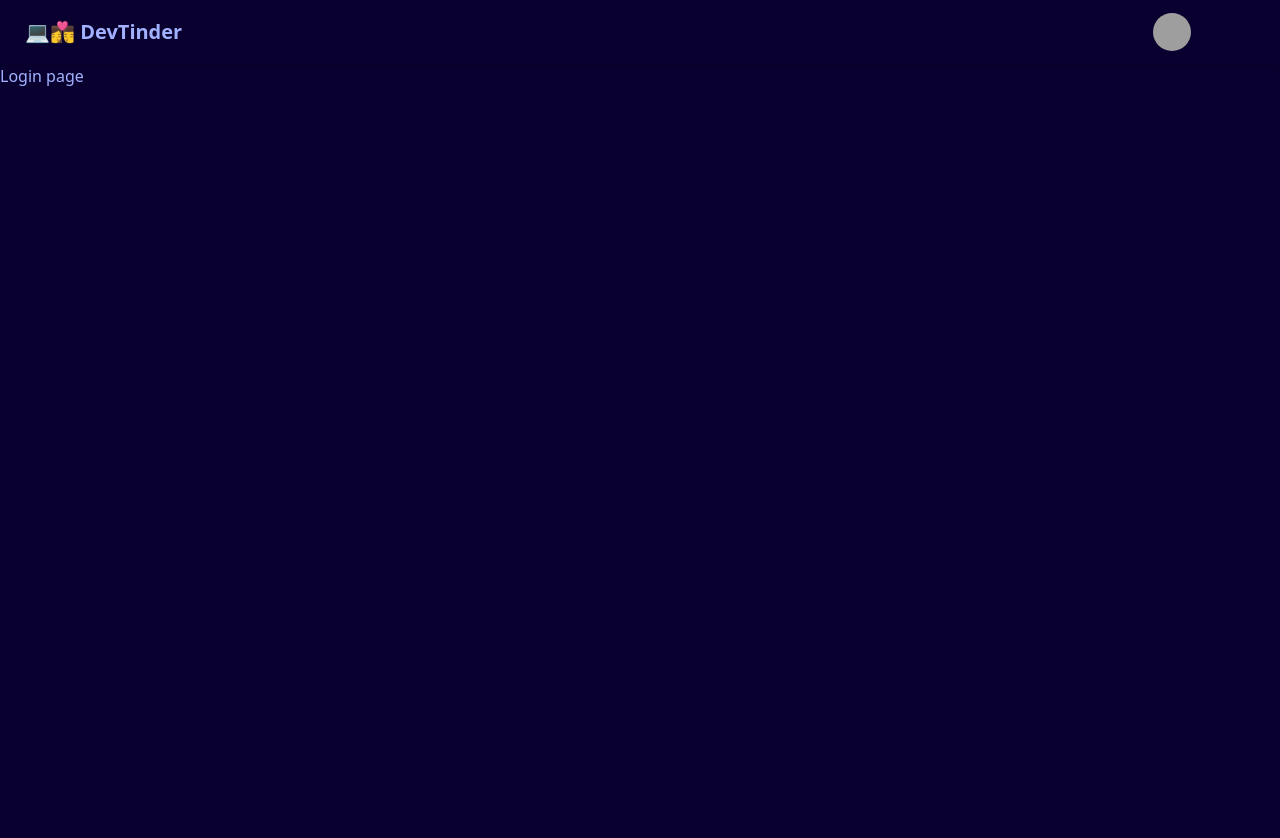
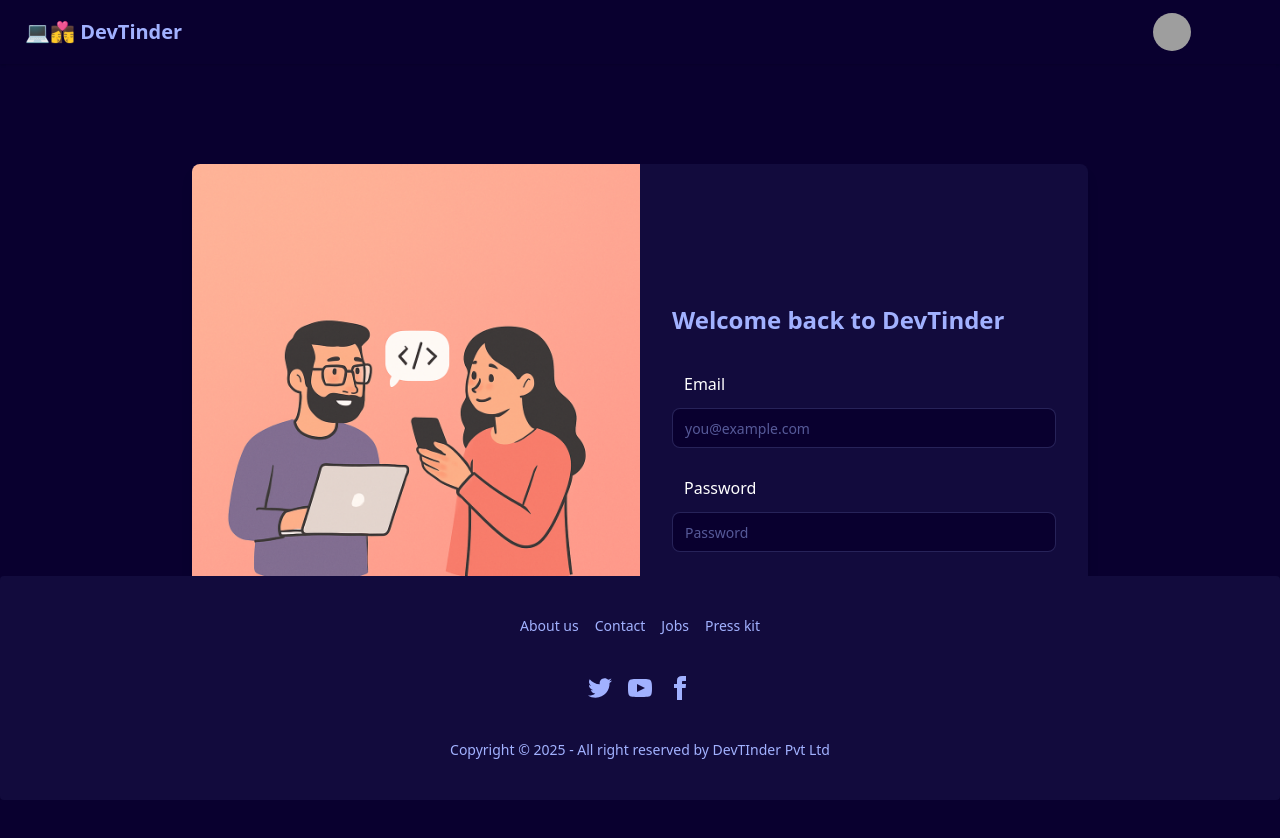
Before and after one commit to nityamsoni/devTInder-web, a React (Vite) app: page /login in a window 1280 px wide. Shown: the top 838 px of the page. Before the commit the page ends 800 px from the top, so only its background shows below. Built offline with nearby package versions, Linux system fonts and the light colour scheme; grey boxes are pictures that could not be loaded.

Commit message:
feat: add Footer component and enhance Login page layout with styling

```diff
--- a/src/Body.jsx
+++ b/src/Body.jsx
@@ -1,12 +1,14 @@
 import React from 'react'
 import Navbar from './Navbar'
 import { Outlet } from 'react-router-dom'
+import Footer from './Footer'
 
 const Body = () => {
   return (
     <>
       <Navbar/>
       <Outlet/>
+      <Footer/>
     </>
   )
 }
--- /dev/null
+++ b/src/Footer.jsx
@@ -0,0 +1,58 @@
+import React from 'react'
+
+const Footer = () => {
+  return (
+    <div>
+      <footer className="footer footer-horizontal footer-center bg-base-200 text-base-content rounded p-10 fixed bottom-0 w-full">
+  <nav className="grid grid-flow-col gap-4">
+    <a className="link link-hover">About us</a>
+    <a className="link link-hover">Contact</a>
+    <a className="link link-hover">Jobs</a>
+    <a className="link link-hover">Press kit</a>
+  </nav>
+  <nav>
+    <div className="grid grid-flow-col gap-4">
+      <a>
+        <svg
+          xmlns="http://www.w3.org/2000/svg"
+          width="24"
+          height="24"
+          viewBox="0 0 24 24"
+          className="fill-current">
+          <path
+            d="M24 4.557c-.883.392-1.832.656-2.828.775 1.017-.609 1.798-1.574 2.165-2.724-.951.564-2.005.974-3.127 1.195-.897-.957-2.178-1.555-3.594-1.555-3.179 0-5.515 2.966-4.797 6.045-4.091-.205-7.719-2.165-10.148-5.144-1.29 2.213-.669 5.108 1.523 6.574-.806-.026-1.566-.247-2.229-.616-.054 2.281 1.581 4.415 3.949 4.89-.693.188-1.452.232-2.224.084.626 1.956 2.444 3.379 4.6 3.419-2.07 1.623-4.678 2.348-7.29 2.04 2.179 1.397 4.768 2.212 7.548 2.212 9.142 0 14.307-7.721 13.995-14.646.962-.695 1.797-1.562 2.457-2.549z"></path>
+        </svg>
+      </a>
+      <a>
+        <svg
+          xmlns="http://www.w3.org/2000/svg"
+          width="24"
+          height="24"
+          viewBox="0 0 24 24"
+          className="fill-current">
+          <path
+            d="M19.615 3.184c-3.604-.246-11.631-.245-15.23 0-3.897.266-4.356 2.62-4.385 8.816.029 6.185.484 8.549 4.385 8.816 3.6.245 11.626.246 15.23 0 3.897-.266 4.356-2.62 4.385-8.816-.029-6.185-.484-8.549-4.385-8.816zm-10.615 12.816v-8l8 3.993-8 4.007z"></path>
+        </svg>
+      </a>
+      <a>
+        <svg
+          xmlns="http://www.w3.org/2000/svg"
+          width="24"
+          height="24"
+          viewBox="0 0 24 24"
+          className="fill-current">
+          <path
+            d="M9 8h-3v4h3v12h5v-12h3.642l.358-4h-4v-1.667c0-.955.192-1.333 1.115-1.333h2.885v-5h-3.808c-3.596 0-5.192 1.583-5.192 4.615v3.385z"></path>
+        </svg>
+      </a>
+    </div>
+  </nav>
+  <aside>
+    <p>Copyright ©  {new Date().getFullYear()} - All right reserved by DevTInder Pvt Ltd</p>
+  </aside>
+</footer>
+    </div>
+  )
+}
+
+export default Footer
--- a/src/Login.tsx
+++ b/src/Login.tsx
@@ -1,9 +1,27 @@
 import React from 'react'
 
-const Login = () => {
+const Login: React.FC = () => {
   return (
-    <div>
-      Login page
+    <div className="min-h-screen flex items-center justify-center bg-base-100">
+      <div className="w-full max-w-4xl bg-base-200 shadow-lg rounded-lg overflow-hidden grid grid-cols-1 md:grid-cols-2 items-stretch h-[70vh] md:h-[75vh]">
+        {/* Left: image panel */}
+  <div className="hidden md:block bg-cover bg-center h-full w-full" style={{backgroundImage: "url('/chat.png')"}} aria-hidden="true" />
+
+        {/* Right: form panel */}
+        <div className="p-8 flex items-center justify-center">
+          <form className="w-full max-w-sm">
+            <h2 className="text-2xl font-semibold mb-6">Welcome back to DevTinder</h2>
+
+            <label className="label text-base text-white m-3">Email</label>
+            <input type="email" className="input input-bordered w-full mb-4" placeholder="you@example.com" />
+
+            <label className="label text-base text-white m-3">Password</label>
+            <input type="password" className="input input-bordered w-full mb-4" placeholder="Password" />
+
+            <button type="submit" className="btn btn-primary w-full mt-4">Login</button>
+          </form>
+        </div>
+      </div>
     </div>
   )
 }
```
Also changed, not shown: public/chat.png (added), public/image.jpg (added).
